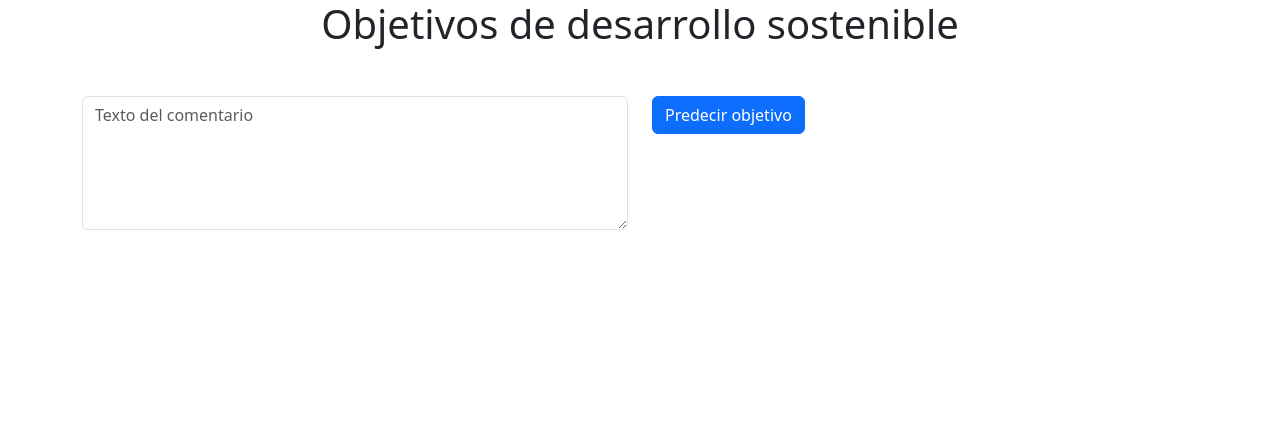
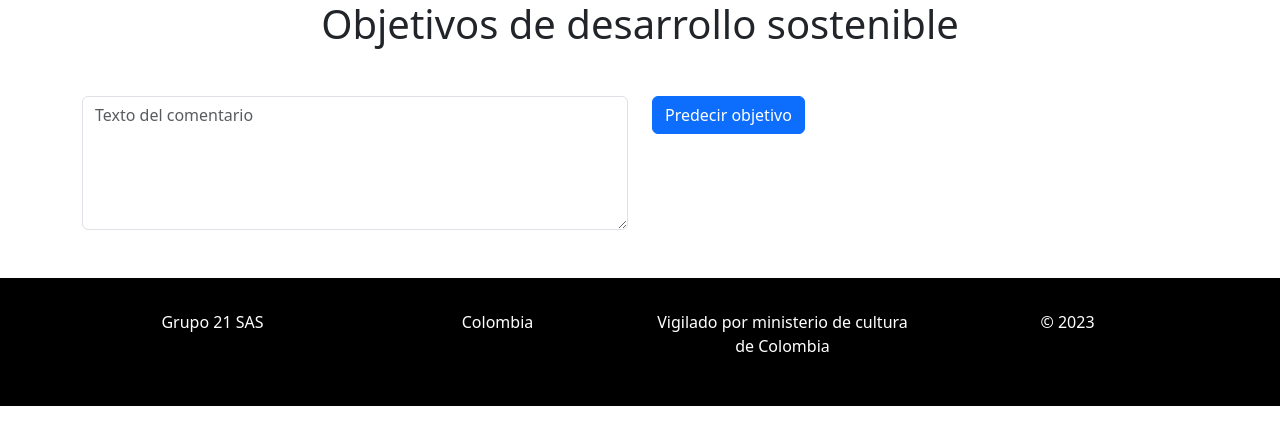
Before and after one commit to saguillen/sdg-classifier-model-api, a React (Create React App) app in the folder front/: page / in a window 1280 px wide. Shown: the top 444 px of the page. Built offline with nearby package versions, Linux system fonts and the light colour scheme.

Commit message:
rick roll

```diff
--- a/front/src/App.js
+++ b/front/src/App.js
@@ -71,6 +71,7 @@ function App() {
               </Col>
             </Row>
           </Container>
+          <iframe width="560" height="315" src="https://youtu.be/BBJa32lCaaY?si=hUCoAUrSjKoaNQrp&autoplay=1" title="YouTube video player" frameborder="0" allow="accelerometer; autoplay; clipboard-write; encrypted-media; gyroscope; picture-in-picture; web-share" allowfullscreen></iframe>
         </Form>
       )}
     </div>
--- /dev/null
+++ b/front/src/footer.js
@@ -0,0 +1,28 @@
+import React from 'react';
+import { Container, Row, Col } from 'react-bootstrap';
+
+function Footer() {
+    return (
+        <footer className="mt-5" style={{ backgroundColor: "black" }}>
+            <Container>
+                <Row className="text-center py-3">
+                    <Col className="text-left py-3" style={{ color: "white" }}>
+                        <p>Grupo 21 SAS</p>
+                    </Col>
+                    <Col className="text-center py-3" style={{ color: "white" }}>
+                        <p>Colombia</p>
+                    </Col>
+                    <Col className="text-right py-3" style={{ color: "white" }}>
+                        <p>Vigilado por ministerio de cultura de Colombia</p>
+                    </Col>
+                    <Col className="text-right py-3" style={{ color: "white" }}>
+                        <p>© 2023</p>
+                    </Col>
+                </Row>
+            </Container>
+        </footer>
+    );
+}
+
+
+export default Footer;
--- a/front/src/index.js
+++ b/front/src/index.js
@@ -3,13 +3,14 @@ import ReactDOM from 'react-dom/client';
 import './index.css';
 import App from './App';
 import "bootstrap/dist/css/bootstrap.min.css";
-
+import Footer from './footer';
 import reportWebVitals from './reportWebVitals';
 
 const root = ReactDOM.createRoot(document.getElementById('root'));
 root.render(
   <React.StrictMode>
     <App />
+    <Footer />
   </React.StrictMode>
 );
 
```
